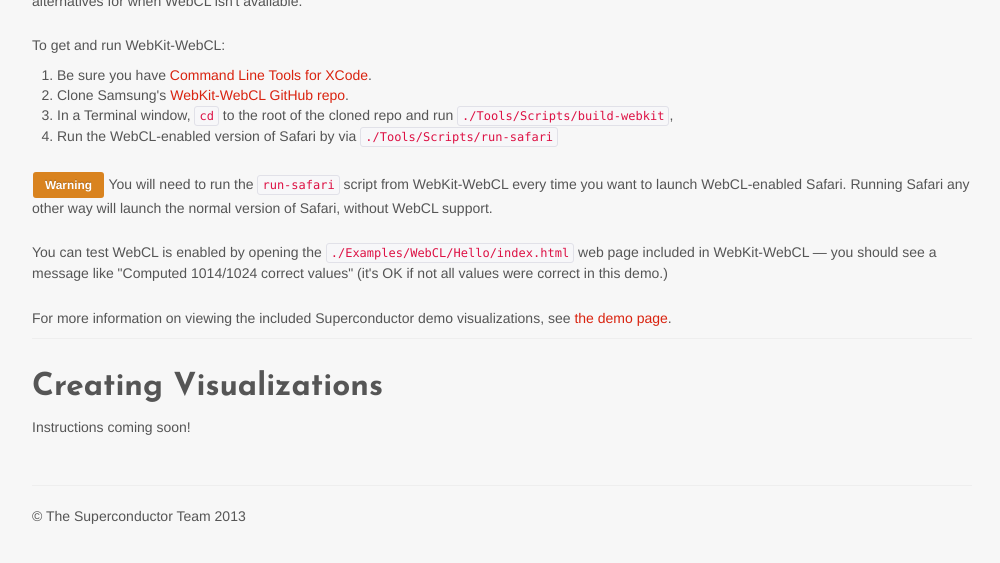
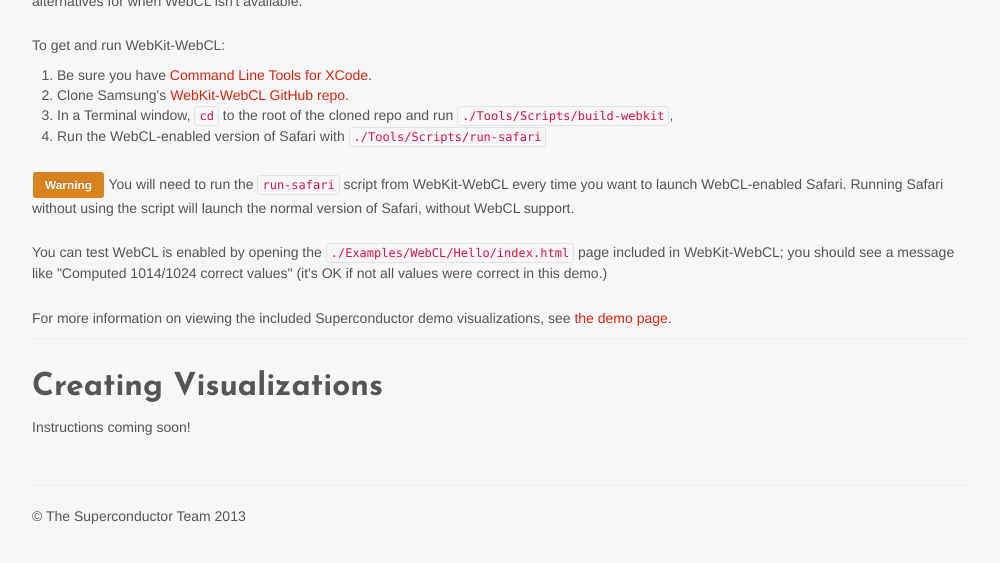
Before and after one commit to Superconductor/superconductor, a Jekyll site: the page built from getit/index.html, in a window 1280 px wide and 900 px high, scrolled down 680 px, cut to the strip 324-887 px from the top of the window. Shown: the whole strip, without its empty margins (138-1138 px from the left). Built offline with Jekyll 4.4.1, drawn with Linux system fonts in a browser that asks for light colours; nearby versions of some CDN libraries.

Commit message:
Update wording of 'get it' page

```diff
--- a/getit/index.html
+++ b/getit/index.html
@@ -55,13 +55,13 @@
 					<li>Be sure you have <a href="https://developer.apple.com/downloads/index.action">Command Line Tools for XCode</a>.</li>
 					<li>Clone Samsung's <a href="https://github.com/SRA-SiliconValley/webkit-webcl">WebKit-WebCL GitHub repo</a>.</li>
 					<li>In a Terminal window, <code>cd</code> to the root of the cloned repo and run <code>./Tools/Scripts/build-webkit</code>,</li>
-					<li>Run the WebCL-enabled version of Safari by via <code>./Tools/Scripts/run-safari</code></li>
+					<li>Run the WebCL-enabled version of Safari with <code>./Tools/Scripts/run-safari</code></li>
 				</ol>
 			</p>
 
-			<p class=""><span class="label label-warning">Warning</span> You will need to run the <code>run-safari</code> script from WebKit-WebCL every time you want to launch WebCL-enabled Safari. Running Safari any other way will launch the normal version of Safari, without WebCL support.</p>
+			<p class=""><span class="label label-warning">Warning</span> You will need to run the <code>run-safari</code> script from WebKit-WebCL every time you want to launch WebCL-enabled Safari. Running Safari without using the script will launch the normal version of Safari, without WebCL support.</p>
 
-			<p>You can test WebCL is enabled by opening the <code>./Examples/WebCL/Hello/index.html</code> web page included in WebKit-WebCL &mdash; you should see a message like "Computed 1014/1024 correct values" (it's OK if not all values were correct in this demo.)</p>
+			<p>You can test WebCL is enabled by opening the <code>./Examples/WebCL/Hello/index.html</code> page included in WebKit-WebCL; you should see a message like "Computed 1014/1024 correct values" (it's OK if not all values were correct in this demo.)</p>
 
 			<p>For more information on viewing the included Superconductor demo visualizations, see <a href="{{site.url}}demos/">the demo page</a>.</p>
 
```
